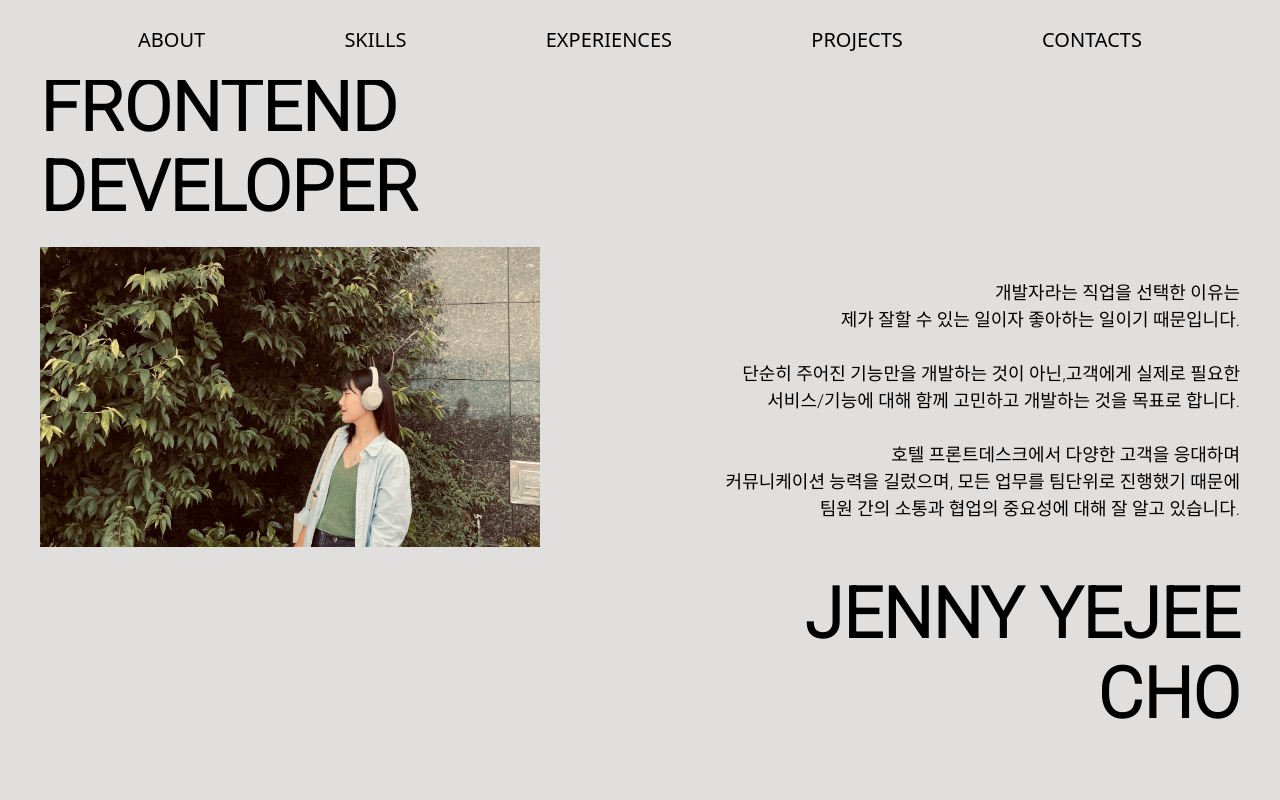
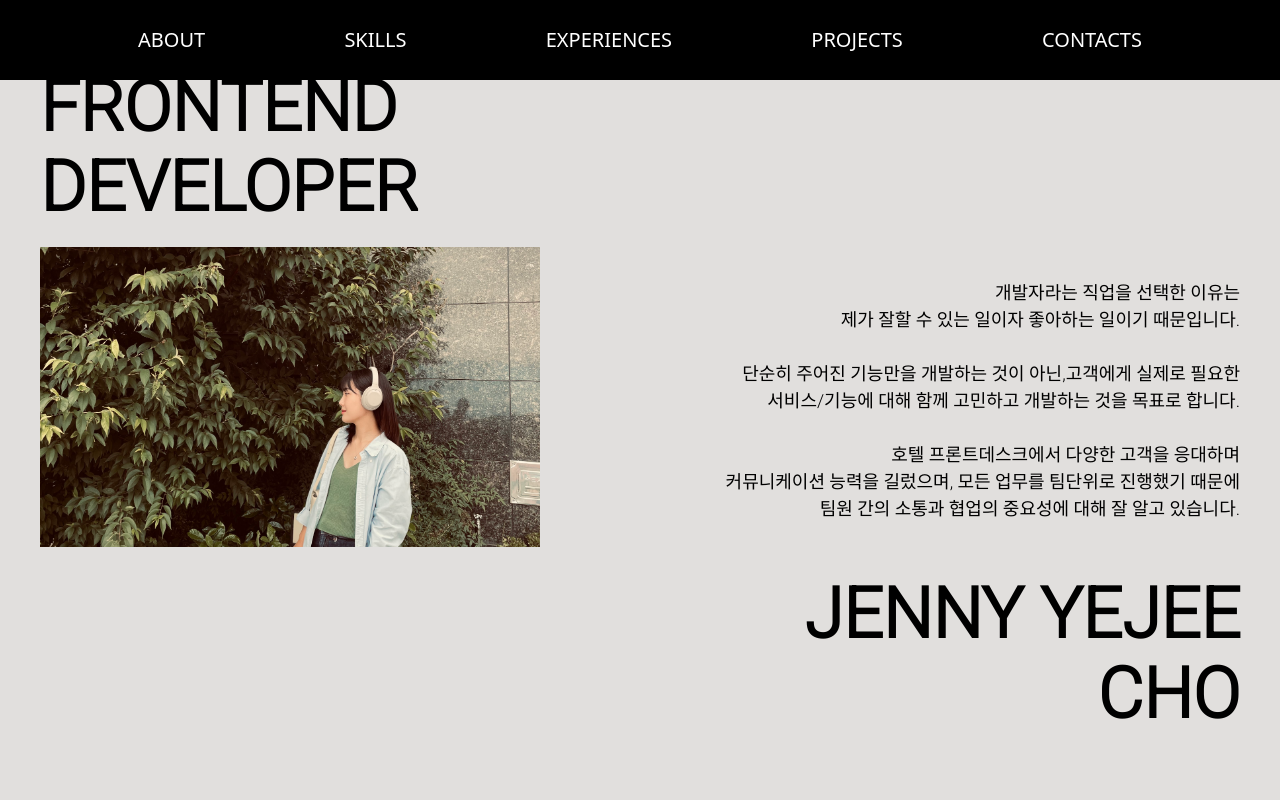
Before and after one commit to Dumibell/PORTFOLIO2, a Next.js app: page / in a window 1280 px wide. Shown: the top 800 px of the page. Built offline with nearby package versions, Linux system fonts and the light colour scheme.

Commit message:
FIX: redux-toolkit 전역상태 이용해 nav 색상 변경

```diff
--- a/components/Contacts.tsx
+++ b/components/Contacts.tsx
@@ -4,12 +4,19 @@ import { faGithub } from "@fortawesome/free-brands-svg-icons";
 import { faPhone } from "@fortawesome/free-solid-svg-icons";
 import { keyframes, styled } from "styled-components";
 import { useInView } from "react-intersection-observer";
+import { useEffect } from "react";
+import { useDispatch, useSelector } from "react-redux";
+import { setInView } from "../store";
+
 export const Contacts = () => {
+  const dispatch = useDispatch();
   const { ref, inView } = useInView({ threshold: 0.7 });
+  const name = "JENNY YEJEE CHO";
 
-  console.log(inView);
-
-  const name = "JENNY YEJEE CHO";
+  //전역상태 변경
+  useEffect(() => {
+    dispatch(setInView(inView));
+  }, [inView]);
 
   return (
     <Container id="5" className="font-Roboto" ref={ref}>
--- a/components/Nav/Nav.tsx
+++ b/components/Nav/Nav.tsx
@@ -5,6 +5,7 @@ import { FontAwesomeIcon } from "@fortawesome/react-fontawesome";
 import { useState } from "react";
 import { SideMenu } from "./SideMenu";
 import { color, mobile } from "../../styles/theme";
+import { useSelector } from "react-redux";
 
 export interface NavListType {
   id: number;
@@ -22,14 +23,12 @@ export const NAV_LIST: NavListType[] = [
 
 export const Nav = () => {
   const [sideMenuOpen, setSideMenuOpen] = useState(false);
-  //현재 섹션
-  const [section, setSection] = useState<NavListType>(NAV_LIST[0]);
+
+  const inView = useSelector((state: boolean) => state);
 
   return (
-    <NavContainer className={section.offset === "5" ? "black" : ""}>
-      {sideMenuOpen && (
-        <SideMenu setSideMenuOpen={setSideMenuOpen} setSection={setSection} />
-      )}
+    <NavContainer className={inView ? "black" : ""}>
+      {sideMenuOpen && <SideMenu setSideMenuOpen={setSideMenuOpen} />}
       <div className="pc">
         {NAV_LIST.map((list) => {
           return (
@@ -37,9 +36,8 @@ export const Nav = () => {
               <Link
                 to={list.offset || ""}
                 spy={true}
-                smooth={list.offset === "5" ? false : true}
+                smooth={true}
                 key={list.id}
-                onClick={() => setSection(list)}
               >
                 <p>{list.name}</p>
               </Link>
--- a/components/Nav/SideMenu.tsx
+++ b/components/Nav/SideMenu.tsx
@@ -9,12 +9,8 @@ import { mobile } from "../../styles/theme";
 
 interface SideMenuPropsType {
   setSideMenuOpen: Dispatch<SetStateAction<boolean>>;
-  setSection: Dispatch<SetStateAction<NavListType>>;
 }
-export const SideMenu = ({
-  setSideMenuOpen,
-  setSection,
-}: SideMenuPropsType) => {
+export const SideMenu = ({ setSideMenuOpen }: SideMenuPropsType) => {
   return (
     <Container>
       <button onClick={() => setSideMenuOpen(false)}>
@@ -26,8 +22,8 @@ export const SideMenu = ({
             <Link
               to={list.offset || ""}
               spy={true}
+              smooth={true}
               onClick={() => {
-                setSection(list || {});
                 setSideMenuOpen(false);
               }}
             >
--- a/package.json
+++ b/package.json
@@ -14,12 +14,14 @@
     "@fortawesome/free-brands-svg-icons": "^6.2.0",
     "@fortawesome/free-solid-svg-icons": "^6.2.1",
     "@fortawesome/react-fontawesome": "^0.2.0",
+    "@reduxjs/toolkit": "^1.9.5",
     "antd": "^4.23.2",
     "next": "12.3.1",
     "react": "18.2.0",
     "react-dom": "18.2.0",
     "react-intersection-observer": "^9.5.2",
     "react-player": "^2.11.0",
+    "react-redux": "^8.1.2",
     "react-scroll": "^1.8.7",
     "react-slick": "^0.29.0",
     "react-slide-fade-in": "^1.0.7",
--- a/pages/_app.tsx
+++ b/pages/_app.tsx
@@ -1,15 +1,17 @@
 import "../styles/globals.css";
 import type { AppProps } from "next/app";
 import Head from "next/head";
+import { Provider } from "react-redux";
+import store from "../store";
 
 function MyApp({ Component, pageProps }: AppProps) {
   return (
-    <>
+    <Provider store={store}>
       <Head>
         <meta name="viewport" content="width=device-width, initial-scale=1.0" />
       </Head>
       <Component {...pageProps} />
-    </>
+    </Provider>
   );
 }
 
--- /dev/null
+++ b/store.ts
@@ -0,0 +1,16 @@
+import { configureStore, createSlice } from "@reduxjs/toolkit";
+import { isDoStatement } from "typescript";
+
+const inView = createSlice({
+  name: "inViewReducer",
+  initialState: false,
+  reducers: {
+    setInView: (state, action) => {
+      return action.payload;
+    },
+  },
+});
+
+export const { setInView } = inView.actions;
+
+export default configureStore({ reducer: inView.reducer });
```
Also changed, not shown: 1 other file (tests, documents, lock files or other folders).
